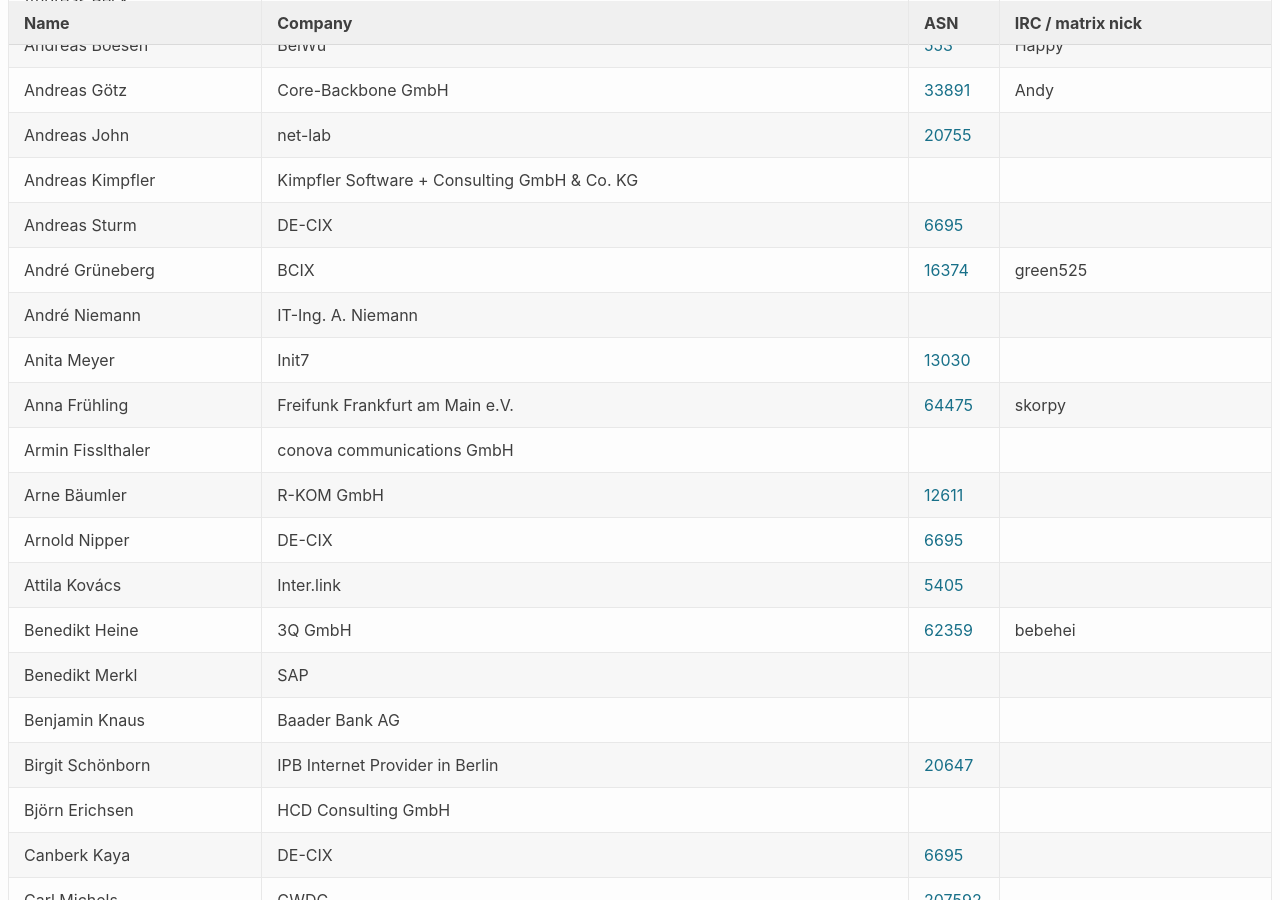
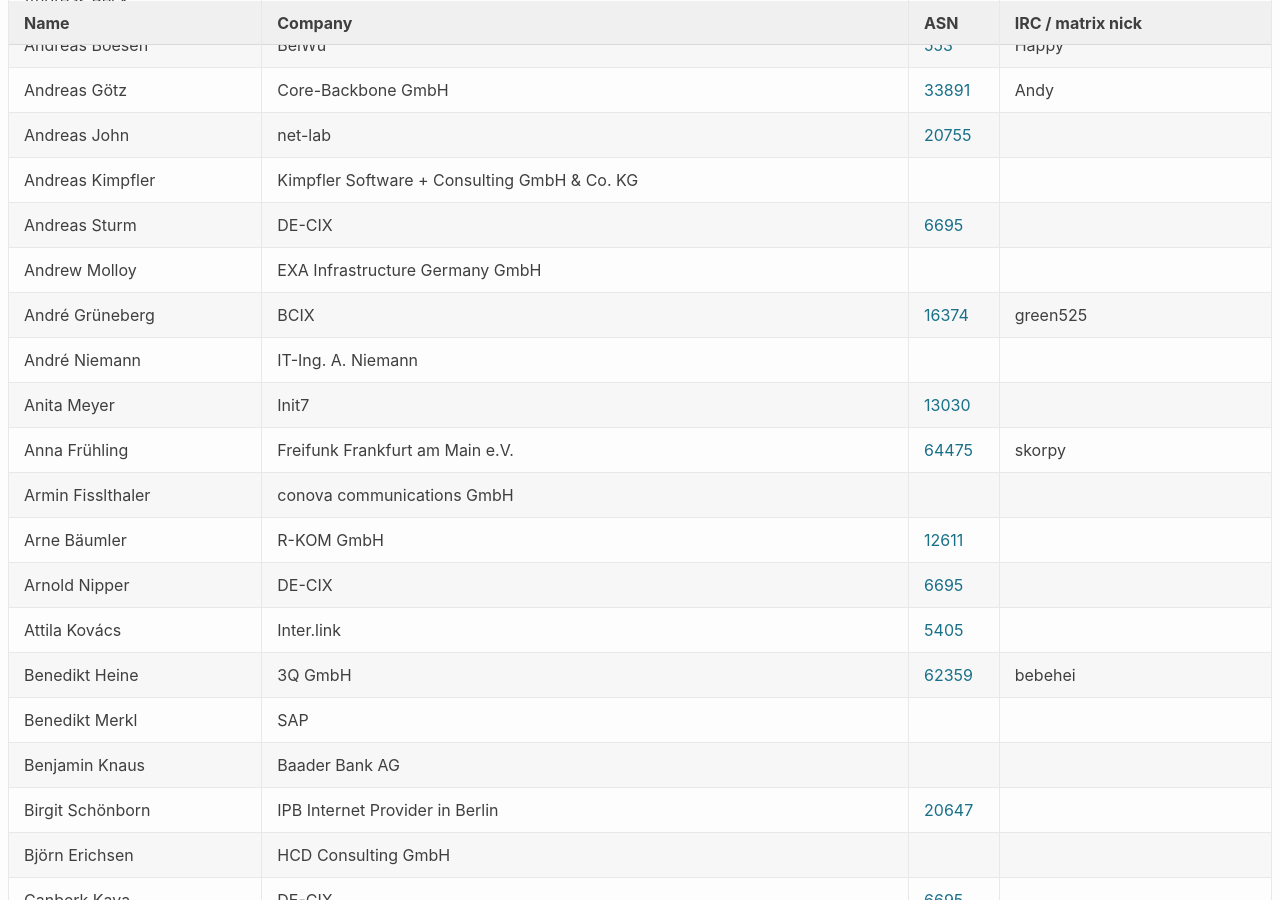
Before and after one commit to denog/pretix-attendeelist, a Jekyll site: the page built from denog17/index.markdown, in a window 1280 px wide and 900 px high, scrolled down 739 px. Built offline with Jekyll 4.4.1, drawn with Linux system fonts in a browser that asks for light colours; some of the changed text lies outside the part shown.

Commit message:
Latest data: Fri Jul  4 14:32:54 UTC 2025

```diff
--- a/_data/attendees_denog17_onsite.json
+++ b/_data/attendees_denog17_onsite.json
@@ -120,6 +120,12 @@
     "asn": null
   },
   {
+    "name": "Andrew Molloy",
+    "company": "EXA Infrastructure Germany GmbH",
+    "irc": null,
+    "asn": null
+  },
+  {
     "name": "Anita Meyer",
     "company": "Init7",
     "irc": null,
@@ -1464,6 +1470,12 @@
     "asn": null
   },
   {
+    "name": "Tim Korves",
+    "company": "Korves.Net",
+    "irc": null,
+    "asn": "207439"
+  },
+  {
     "name": "Tim Windelschmidt",
     "company": "Monogon SE",
     "irc": "fionera",
```
